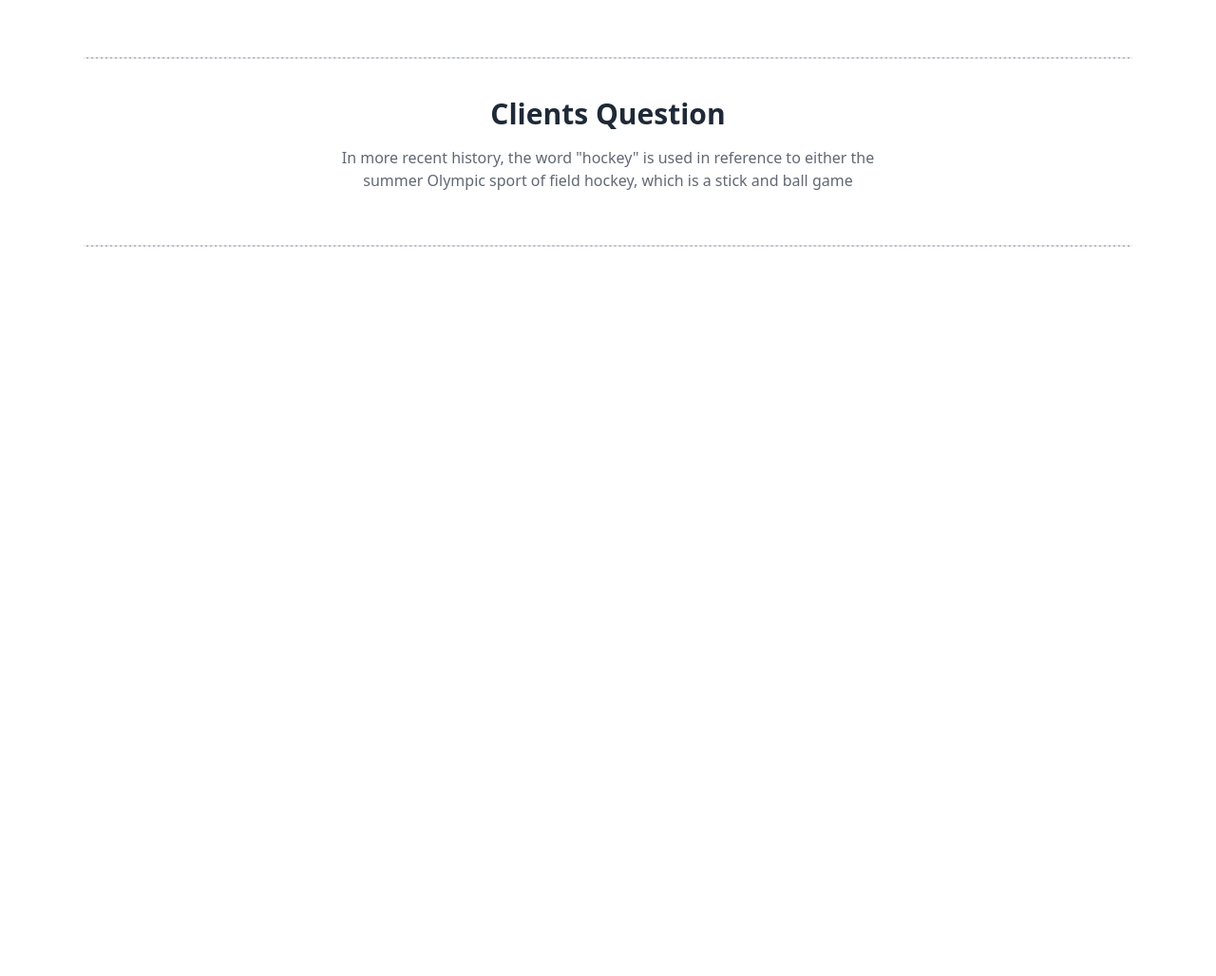
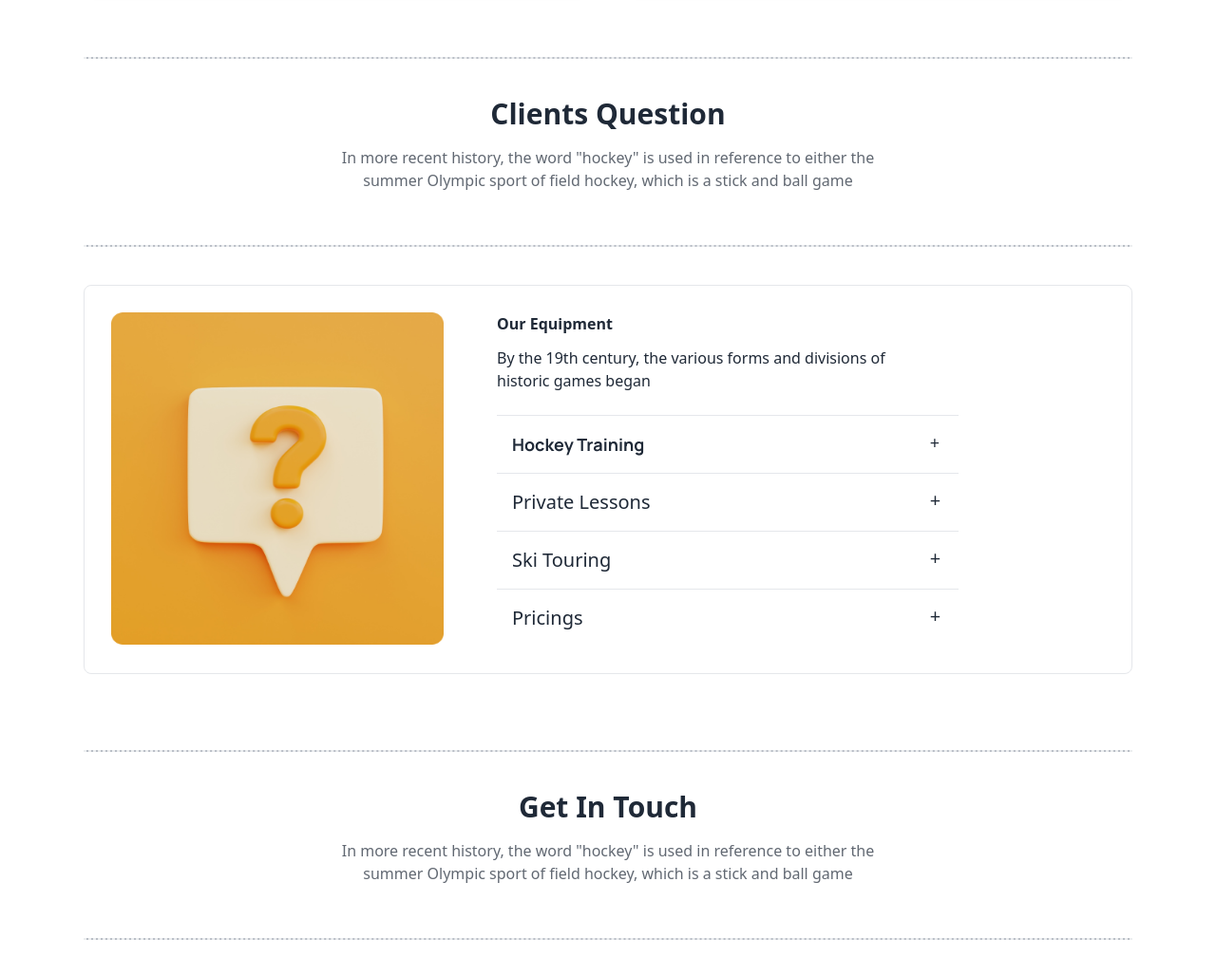
Before and after one commit to sultana-nadia/hockeys, a plain HTML site: page index.html in a window 1280 px wide. Shown: the part 3018-4046 px from the top of the page at 95% size. Before the commit the page ends 3318 px from the top, so only its background shows below. Drawn offline with nearby package versions, Linux system fonts and the light colour scheme.

Commit message:
get in touch part started

```diff
--- a/index.html
+++ b/index.html
@@ -426,6 +426,68 @@
 
     <div class="h-[1px] opacity-70 bg-gray-400 lg:mx-16 border border-dashed mb-10"></div>
 
+    <section class="lg:mx-16">
+       <div class="lg:h-[410px] border rounded-lg mb-20">
+        <div class="lg:flex">
+          <div class="p-7">
+             <img class="lg:h-[350px] lg:w-[350px]" src="./Images/11.png" alt="">
+          </div>
+          <div class="p-7">
+             <h1 class="font-bold pb-3">Our Equipment</h1>
+             <p>By the 19th century, the various forms and divisions of<br> historic games began</p><br>
+             <hr>
+             <div tabindex="0" class="collapse collapse-plus">
+              <div class="collapse-title text-lg font-medium">
+                <h1 class="font-manrope font-bold">Hockey Training</h1>
+              </div>
+              <div class="collapse-content">
+                <p>Bandy is played with a ball on a football pitch-sized ice arena </p>
+              </div>
+             <hr>
+             <div tabindex="0" class="collapse collapse-plus">
+              <div class="collapse-title text-xl font-medium">
+                Private Lessons
+              </div>
+              <div class="collapse-content">
+                <p>Bandy is played with a ball on a football pitch-sized ice arena </p>
+              </div>
+             <hr>
+             <div tabindex="0" class="collapse collapse-plus">
+              <div class="collapse-title text-xl font-medium">
+                Ski Touring
+              </div>
+              <div class="collapse-content">
+                <p>Bandy is played with a ball on a football pitch-sized ice arena </p>
+              </div>
+             <hr>
+             <div tabindex="0" class="collapse collapse-plus">
+              <div class="collapse-title text-xl font-medium">
+                Pricings
+              </div>
+              <div class="collapse-content">
+                <p>Bandy is played with a ball on a football pitch-sized ice arena </p>
+              </div>
+
+            </div>
+          </div>
+        </div>
+
+       </div>
+    </section>
+
+    <div class="h-[1px] opacity-70 bg-gray-400 lg:mx-16 border border-dashed mb-10"></div>
+
+    <section class="lg:mx-16">
+      <div class="text-center mx-auto space-y-4 mb-14">
+        <h1  class="text-3xl font-bold">Get In Touch</h1>
+        <p class="lg:w-[600px] mx-auto opacity-70">In more recent history, the word "hockey" is used in reference to
+          either the summer Olympic sport of field hockey, which is a stick and ball game</p>
+      </div>
+    </section>
+
+    <div class="h-[1px] opacity-70 bg-gray-400 lg:mx-16 border border-dashed mb-10"></div>
+
+
   </main>
   <footer>
 
```
